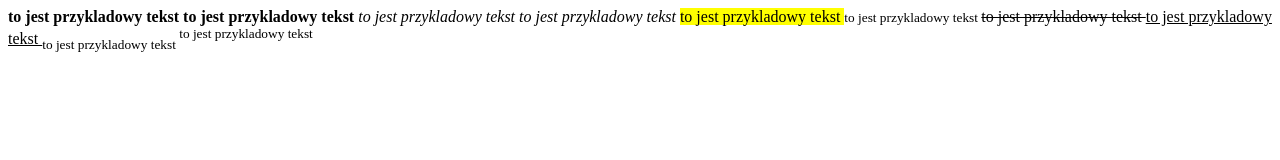
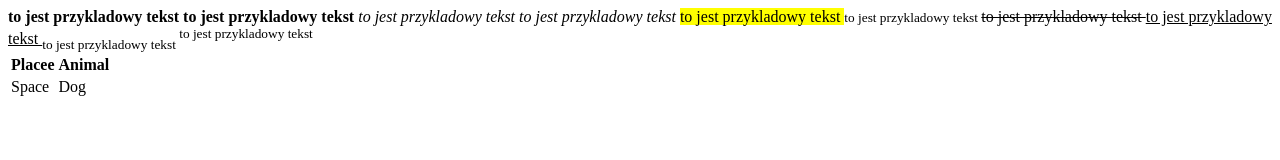
Before and after one commit to KilBil123/projekt1, a plain HTML site: page index.html in a window 1280 px wide. Drawn offline with Linux system fonts and the light colour scheme.

Commit message:
dodano tabelke

```diff
--- a/index.html
+++ b/index.html
@@ -16,7 +16,16 @@
 	<ins>to jest przykladowy tekst </ins>
 	<sub>to jest przykladowy tekst </sub>
 	<sup>to jest przykladowy tekst </sup>
+<table>
+	<tr>
+		<th>Placee</th>
+		<th>Animal</th>
+	</tr>
+	<tr>
+		<td>Space</td>
+		<td>Dog</td>
+	</tr>
 
-</body>
+</table>
 
 </html>
```
